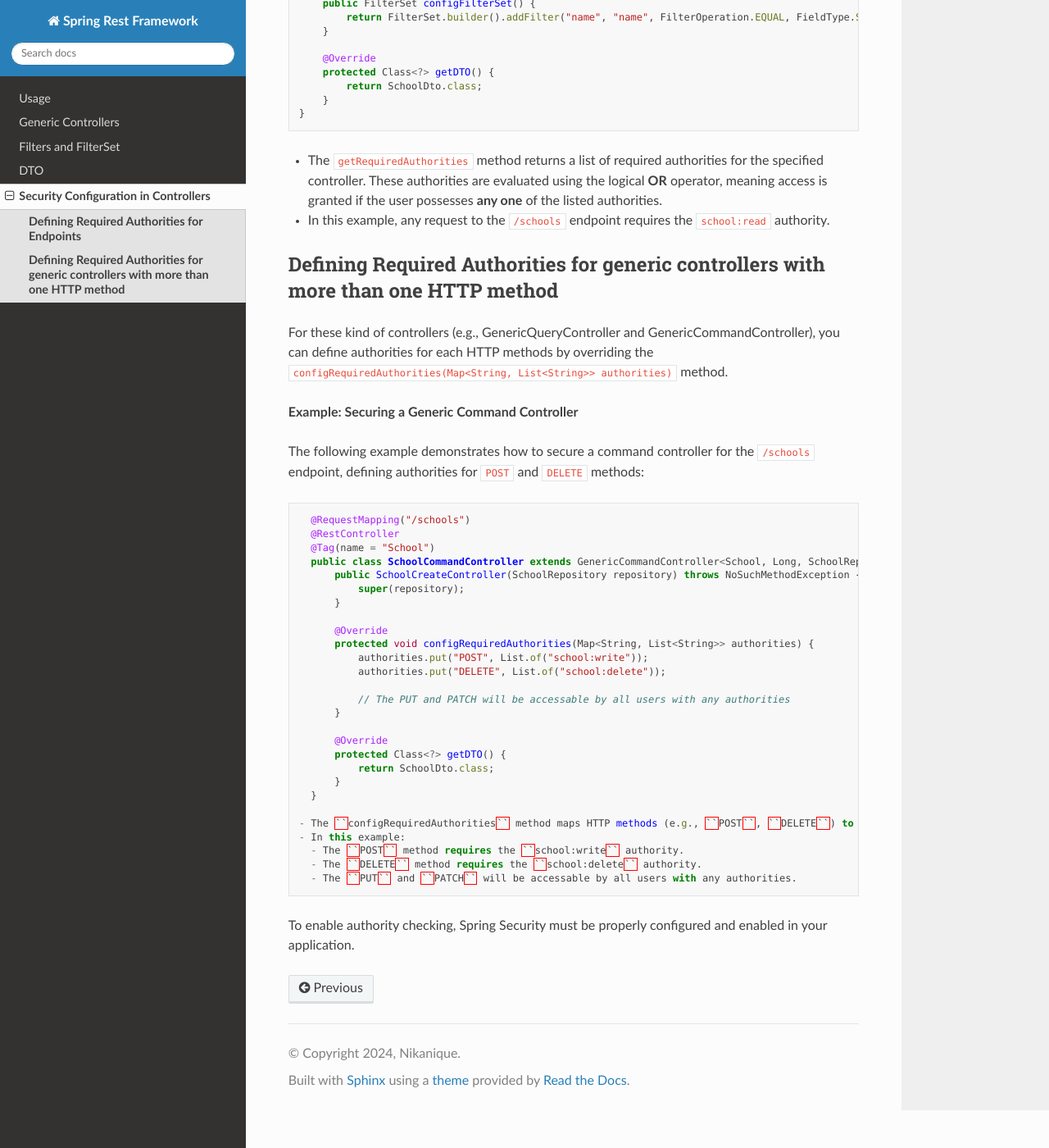
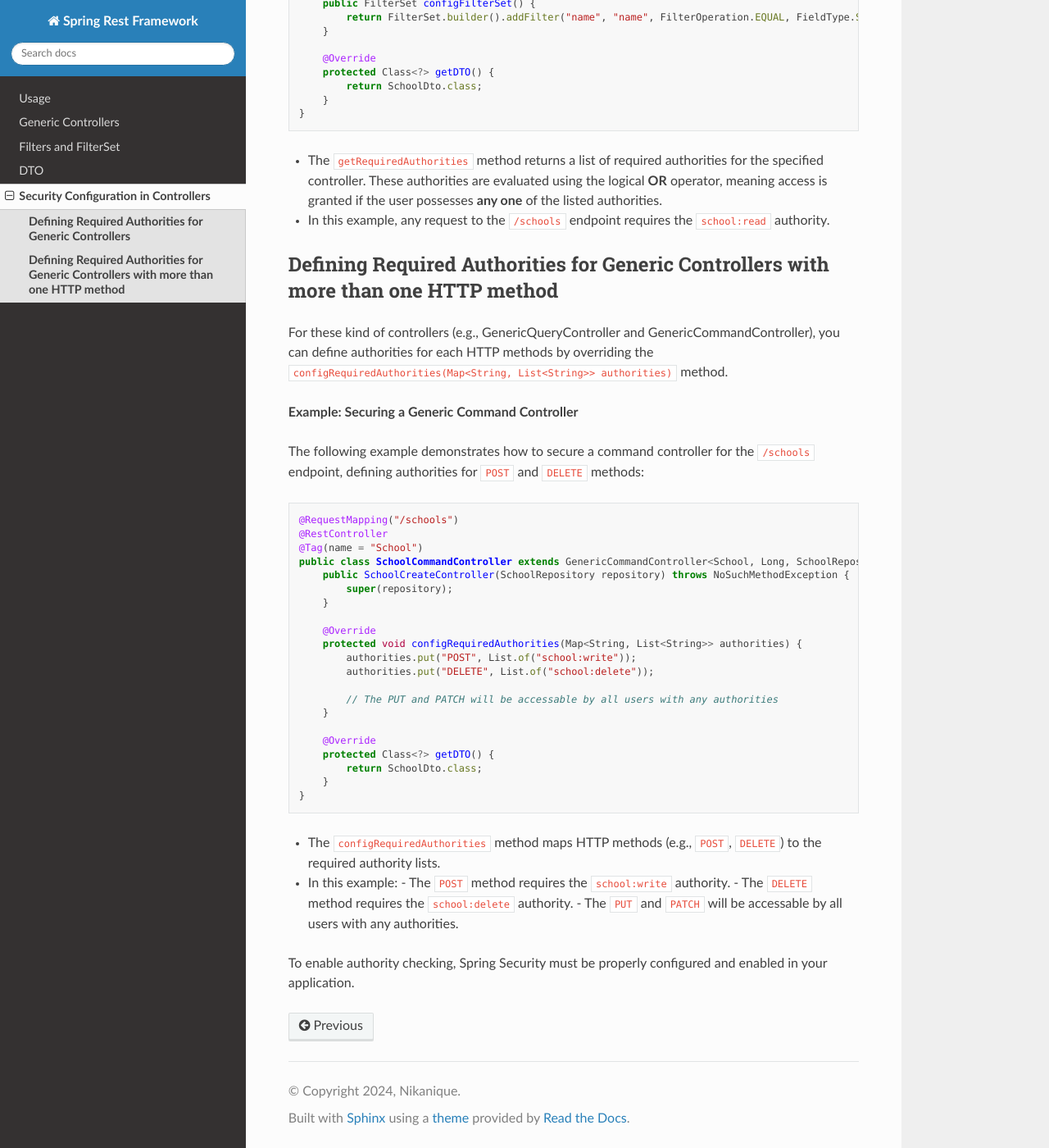
Before and after one commit to nikanique/spring-rest-framework-tutorial, a Sphinx documentation site: the page built from docs/source/Security.rst, in a window 1280 px wide and 1400 px high, scrolled down 783 px. Shown: the whole window at 82% size. Built offline with Sphinx 7.4.7 and the Read the Docs theme 3.1.0, drawn with Linux system fonts in a browser that asks for light colours; pages that are not in the unit, such as notebooks, are missing from menus; some of the changed text lies outside the part shown.

Commit message:
fix: resolve code issue

```diff
--- a/docs/source/Security.rst
+++ b/docs/source/Security.rst
@@ -3,7 +3,7 @@ Security Configuration in Controllers
 
 The framework provides a built-in mechanism for managing endpoint-level security. Developers can easily define required authorities for different HTTP methods in their controllers, ensuring fine-grained access control. Here's how security can be configured:
 
-**Defining Required Authorities for Endpoints**
+**Defining Required Authorities for Generic Controllers**
 -----------------------------------------------------
 
 For generic controllers, you can define the required authorities by overriding the ``getRequiredAuthorities(String HttpMethod)`` method. This allows you to enforce specific permissions for accessing endpoints.
@@ -42,7 +42,7 @@ The following example demonstrates how to secure a list controller for the ``/sc
 - The ``getRequiredAuthorities`` method returns a list of required authorities for the specified controller. These authorities are evaluated using the logical **OR** operator, meaning access is granted if the user possesses **any one** of the listed authorities.
 - In this example, any request to the ``/schools`` endpoint requires the ``school:read`` authority.
 
-**Defining Required Authorities for generic controllers with more than one HTTP method**
+**Defining Required Authorities for Generic Controllers with more than one HTTP method**
 -------------------------------------------------------------------------------------
 
 For these kind of controllers (e.g., GenericQueryController and GenericCommandController), you can define authorities for each HTTP methods by overriding the ``configRequiredAuthorities(Map<String, List<String>> authorities)`` method.
@@ -75,11 +75,11 @@ The following example demonstrates how to secure a command controller for the ``
         }
     }
 
-  - The ``configRequiredAuthorities`` method maps HTTP methods (e.g., ``POST``, ``DELETE``) to the required authority lists.
-  - In this example:
-    - The ``POST`` method requires the ``school:write`` authority.
-    - The ``DELETE`` method requires the ``school:delete`` authority.
-    - The ``PUT`` and ``PATCH`` will be accessable by all users with any authorities.
+- The ``configRequiredAuthorities`` method maps HTTP methods (e.g., ``POST``, ``DELETE``) to the required authority lists.
+- In this example:
+  - The ``POST`` method requires the ``school:write`` authority.
+  - The ``DELETE`` method requires the ``school:delete`` authority.
+  - The ``PUT`` and ``PATCH`` will be accessable by all users with any authorities.
 
 
 To enable authority checking, Spring Security must be properly configured and enabled in your application.
```
